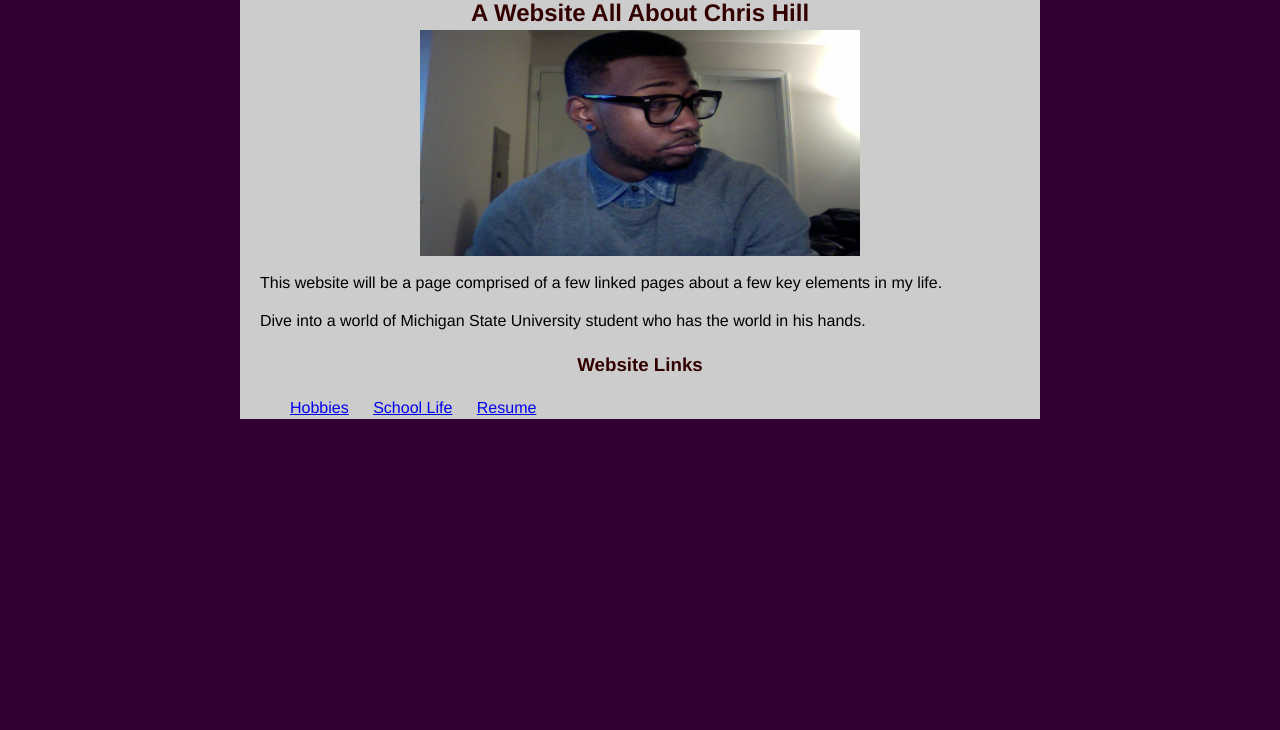
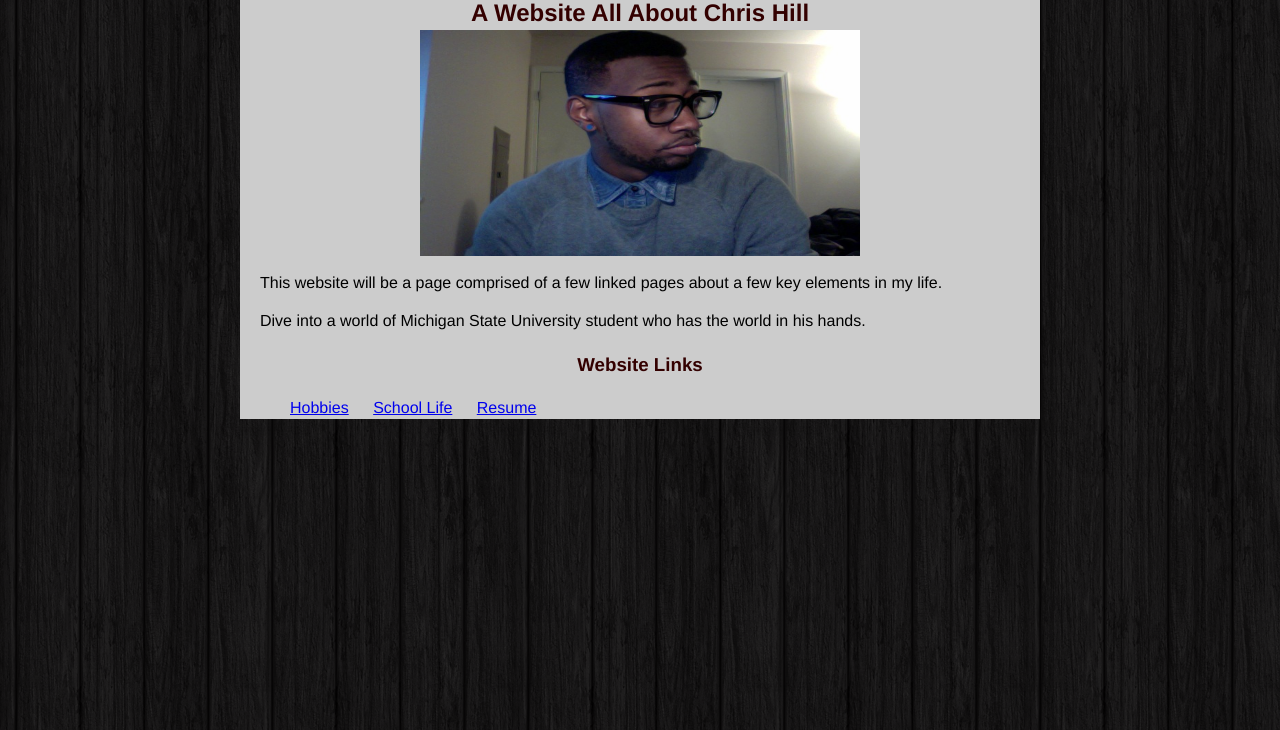
Before and after one commit to chrisrules09/ChrisTC349, a plain HTML site: page projects/personal-site/index.html in a window 1280 px wide. Shown: the part 70-800 px from the top of the page. Drawn offline with Linux system fonts and the light colour scheme.

Commit message:
Week 6 Added Background

```diff
--- a/projects/personal-site/css/personalsite.css
+++ b/projects/personal-site/css/personalsite.css
@@ -1,5 +1,5 @@
 body {
-	background: #303;
+	background: url(../dark_wood.png);
 	border-top: 5px solid #aaa;
 	margin: 0;
 	font-family: "Helvetica", sans-serif;
```
Also changed, not shown: projects/personal-site/dark_wood.png (added).
